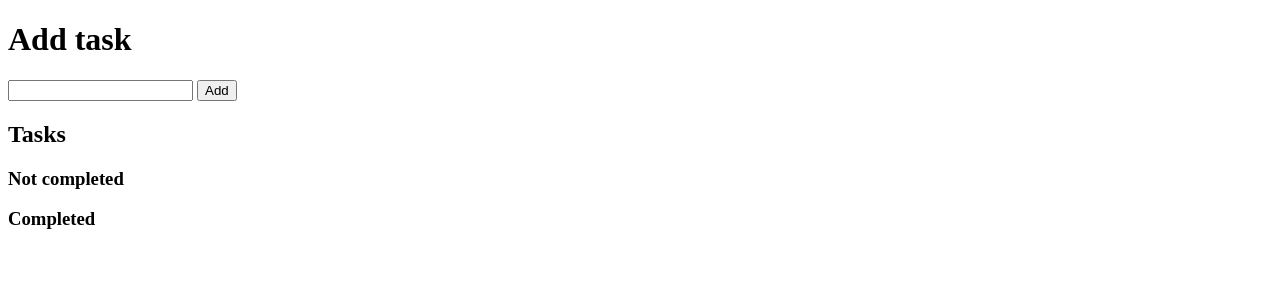
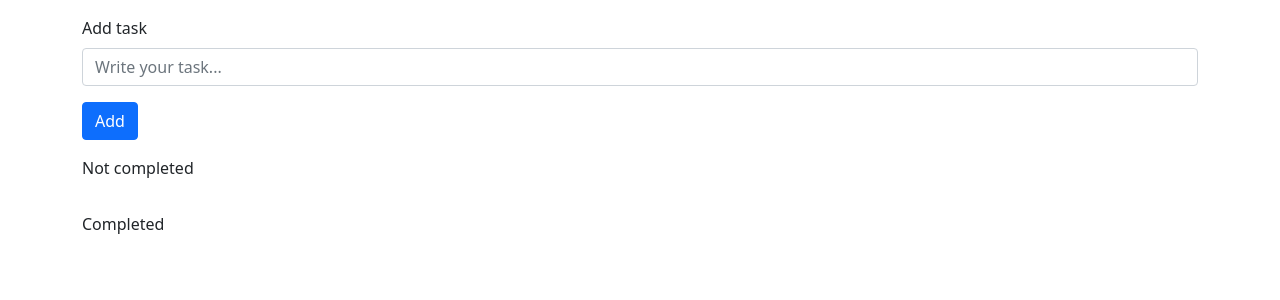
Before and after one commit to gawrol/gawrol-projects, a Django app: page /td/ in a window 1280 px wide. Shown: the top 300 px of the page. Run offline with Django 4.2, Linux system fonts and the light colour scheme; data that the repository does not hold is empty.

Commit message:
Added basic bootstrap 5 css design

```diff
--- a/static/td/css/styles.css
+++ b/static/td/css/styles.css
@@ -1,11 +1,3 @@
-ul {
-    list-style-type: none;
-}
-
-ul li {
-    display: flex;
-}
-
 .hide {
     display: none;
 }
--- a/static/td/js/scripts.js
+++ b/static/td/js/scripts.js
@@ -45,28 +45,10 @@ async function postTask(url = '', data = {}, reqMETH = 'POST') {
     return response.json(); // parses JSON response into native JavaScript objects
 }
 
-function populate() {
-    getTasks(getUrl)
-        .then(data => {
-            tasks = data.tasks;
-            console.log(data.tasks);
-            for (let i = 0; i < tasks.length; i++) {
-                let task = blueprintTask(tasks[i]);
-                if (tasks[i].state == false) {
-                    tasksNC.appendChild(task);
-                }
-                else {
-                    task.classList.add('state');
-                    tasksC.appendChild(task);
-                    hideB(tasks[i].id);
-                }
-            }
-        })
-}
-
 function blueprintTask(taskN) {
     let task = document.createElement('li');
     task.id = taskN.id;
+    task.classList.add('list-group-item');
     // Div for reading tasks
     let read = document.createElement('div');
     read.id = 'read' + taskN.id;
@@ -79,6 +61,7 @@ function blueprintTask(taskN) {
         let stateB = document.createElement('button');
         stateB.type = 'button';
         stateB.innerHTML = 'State';
+        stateB.classList.add('btn', 'btn-primary');
         stateB.addEventListener("click", function() {
             state(taskN.id)
         });
@@ -88,6 +71,7 @@ function blueprintTask(taskN) {
         updateB.id = 'ub' + taskN.id
         updateB.type = 'button';
         updateB.innerHTML = 'Update';
+        updateB.classList.add('btn', 'btn-secondary', 'mx-3');
         updateB.addEventListener("click", function() {
             ru(taskN.id, false);
         });
@@ -97,6 +81,7 @@ function blueprintTask(taskN) {
         deleteB.id = 'db' + taskN.id
         deleteB.type = 'button';
         deleteB.innerHTML = 'Delete';
+        deleteB.classList.add('btn', 'btn-danger');
         deleteB.addEventListener("click", function() {
             deleteTask(taskN.id);
         });
@@ -107,16 +92,25 @@ function blueprintTask(taskN) {
     let change = document.createElement('div');
     change.id = 'change' + taskN.id;
     change.classList.add('hide');
+        // Label for input
+        let labelD = document.createElement('label');
+        labelD.for = 'input' + taskN.id;
+        labelD.innerHTML = 'Update task'
+        labelD.classList.add('form-label');
+        change.appendChild(labelD);
         // Input for updating desc
         let inputD = document.createElement('input');
         inputD.id = 'input' + taskN.id;
         inputD.type = 'text';
         inputD.defaultValue = taskN.desc;
+        inputD.placeholder = 'Update your task...'
+        inputD.classList.add('form-control', 'mb-3');
         change.appendChild(inputD);
         // Button for confirming update
         let confirmU = document.createElement('button');
         confirmU.type = 'button';
         confirmU.innerHTML = 'Confirm';
+        confirmU.classList.add('btn', 'btn-success');
         confirmU.addEventListener("click", function() {
             updateTask(taskN.id);
         });
@@ -125,6 +119,7 @@ function blueprintTask(taskN) {
         let cancelU = document.createElement('button');
         cancelU.type = 'button';
         cancelU.innerHTML = 'Cancel';
+        cancelU.classList.add('btn', 'btn-secondary', 'mx-3');
         cancelU.addEventListener("click", function() {
             ru(taskN.id, true);
         });
@@ -142,11 +137,15 @@ function ru(id, cancel) {
     readDiv.classList.toggle('hide');
     changeDiv.classList.toggle('hide');
 
+    let task = document.getElementById(id);
+    task.classList.add('active');
+
     // If canceling update, return previous value to input
     if (cancel == true) {
         let objectId = id;
-        const task = tasks.find( ({ id }) => id == objectId);
-        document.getElementById('input'+id).value = task.desc;
+        const taskOld = tasks.find( ({ id }) => id == objectId);
+        document.getElementById('input'+id).value = taskOld.desc;
+        task.classList.remove('active');
     }
 }
 
@@ -197,6 +196,7 @@ function updateTask(id) {
                 tasksNC.insertBefore(task, tasksNC.children[0]);
                 // Hide update div, show read div
                 ru(id, false);
+                task.classList.remove('active');
             }
             else {
                 console.log('Task id from ajax request and server response doesnt match');
@@ -241,6 +241,25 @@ function state(id) {
         });
 }
 
+function populate() {
+    getTasks(getUrl)
+        .then(data => {
+            tasks = data.tasks;
+            console.log(data.tasks);
+            for (let i = 0; i < tasks.length; i++) {
+                let task = blueprintTask(tasks[i]);
+                if (tasks[i].state == false) {
+                    tasksNC.appendChild(task);
+                }
+                else {
+                    task.classList.add('state');
+                    tasksC.appendChild(task);
+                    hideB(tasks[i].id);
+                }
+            }
+        })
+}
+
 window.addEventListener('load', function () {
     populate();
 })
--- a/templates/td/base.html
+++ b/templates/td/base.html
@@ -8,12 +8,14 @@
 
   <title>{% block title %}Todo app{% endblock %}</title>
 
+  <link href="https://cdn.jsdelivr.net/npm/bootstrap@5.1.3/dist/css/bootstrap.min.css" rel="stylesheet" integrity="sha384-1BmE4kWBq78iYhFldvKuhfTAU6auU8tT94WrHftjDbrCEXSU1oBoqyl2QvZ6jIW3" crossorigin="anonymous">
   <link rel="stylesheet" href="{% static 'td/css/styles.css' %}">
 </head>
 
-<body>
+<body class="container">
   {% block body %}
   {% endblock %}
+  <script src="https://cdn.jsdelivr.net/npm/bootstrap@5.1.3/dist/js/bootstrap.bundle.min.js" integrity="sha384-ka7Sk0Gln4gmtz2MlQnikT1wXgYsOg+OMhuP+IlRH9sENBO0LRn5q+8nbTov4+1p" crossorigin="anonymous"></script>
   <script src="{% static 'td/js/scripts.js' %}"></script>
 </body>
 </html>
--- a/templates/td/index.html
+++ b/templates/td/index.html
@@ -1,17 +1,15 @@
 {% extends 'td/base.html' %}
 
 {% block body %}
-    <h1>Add task</h1>
-    <div>
-        <input type="text" id="inputC" autocomplete="off">
-        <button type="button" onclick="createTask()">Add</button>
+    <div class="mt-3">
+        <label for="inputC" class="form-label">Add task</label>
+        <input type="text" class="form-control" id="inputC" placeholder="Write your task..." autocomplete="off">
+        <button type="button" class="btn btn-primary mt-3" onclick="createTask()">Add</button>
     </div>
-
-    <h2>Tasks</h2>
-    <div>
-        <h3>Not completed</h3>
-        <ul id="tasksNC"></ul>
-        <h3>Completed</h3>
-        <ul id="tasksC"></ul>
+    <div class="mt-3">
+        <p>Not completed</p>
+        <ul id="tasksNC" class="list-group"></ul>
+        <p class="mt-3">Completed</p>
+        <ul id="tasksC" class="list-group"></ul>
     </div>
 {% endblock %}
```
